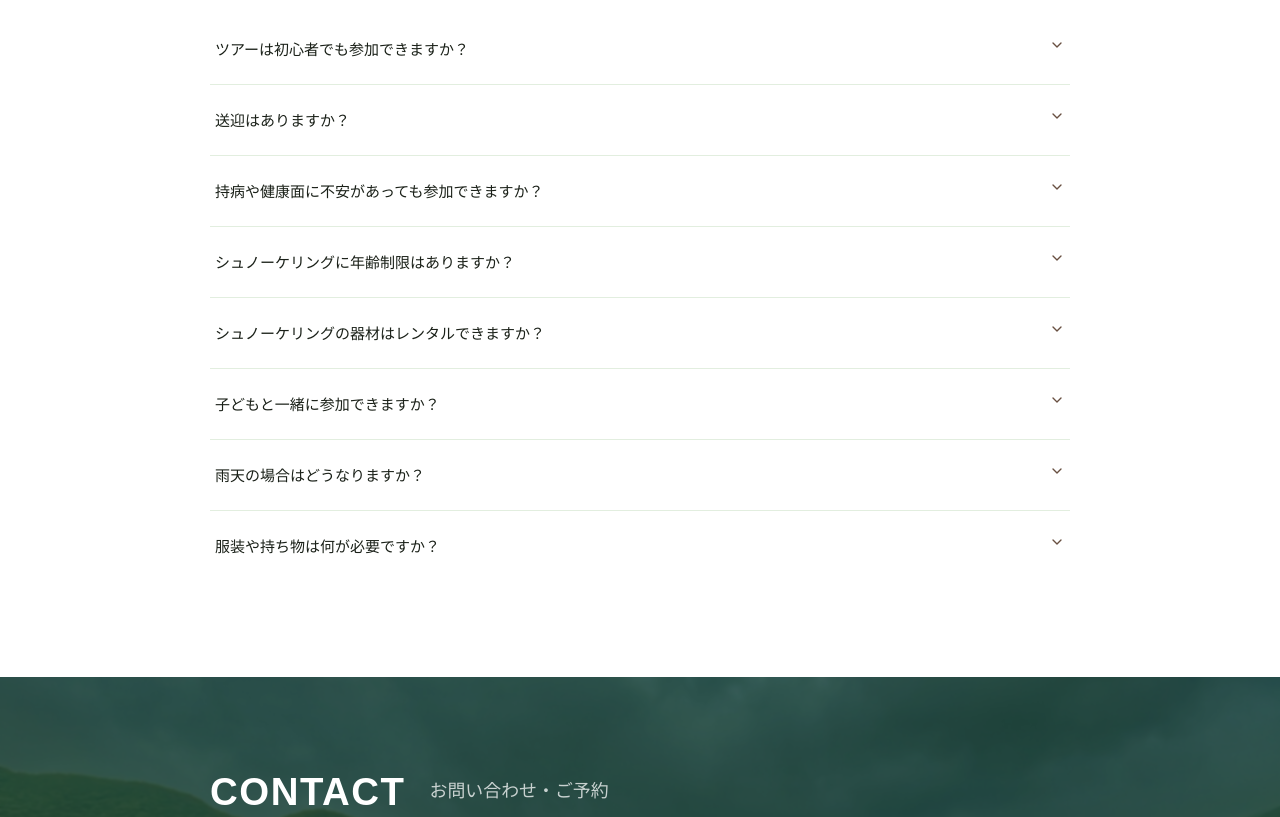
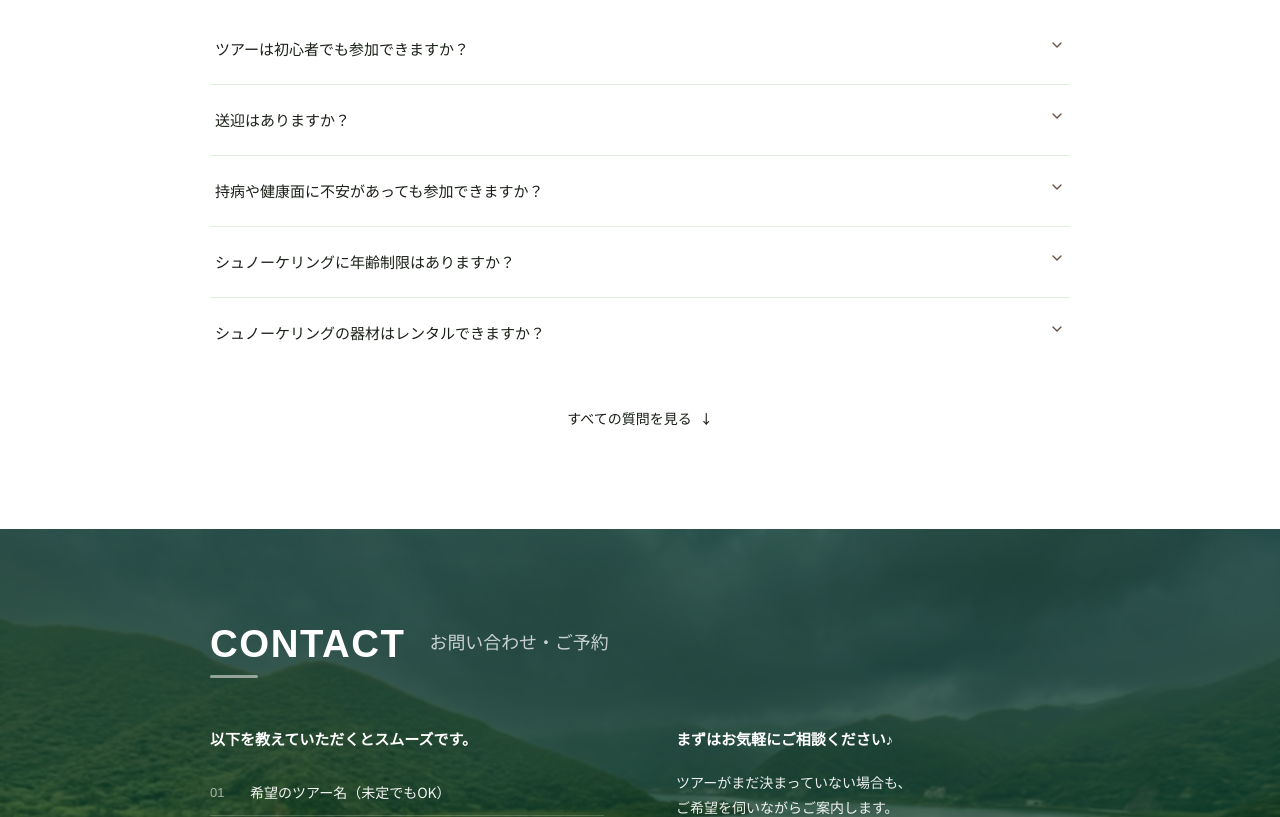
Before and after one commit to ikucha-portfolio/amami-guide-redesign, a React (Vite) app: page / in a window 1280 px wide. Shown: the part 3666-4483 px from the top of the page. Built offline with nearby package versions, Linux system fonts and the light colour scheme.

Commit message:
FAQの折りたたみを追加

```diff
--- a/src/components/Faq.jsx
+++ b/src/components/Faq.jsx
@@ -1,3 +1,4 @@
+import { useState } from "react";
 import { FAQS, COLORS } from "../siteData";
 import SectionHeader from "./common/SectionHeader";
 
@@ -16,6 +17,10 @@ import {
 const C = COLORS;
 
 export default function Faq() {
+  const [showAll, setShowAll] = useState(false);
+
+  const visibleFaqs = showAll ? FAQS : FAQS.slice(0, 5);
+
   return (
     <section
       id="faq"
@@ -29,16 +34,24 @@ export default function Faq() {
           ...CONTAINER,
         }}
       >
+        {/* ========================================
+            Section Header
+        ======================================== */}
+
         <SectionHeader
           title="FAQ"
           subtitle="よくある質問"
         />
 
+        {/* ========================================
+            FAQ Accordion
+        ======================================== */}
+
         <Accordion
           type="single"
           collapsible
         >
-          {FAQS.map((item, i) => (
+          {visibleFaqs.map((item, i) => (
             <AccordionItem
               key={i}
               value={`a-${i}`}
@@ -71,6 +84,54 @@ export default function Faq() {
             </AccordionItem>
           ))}
         </Accordion>
+
+        {/* ========================================
+            Show More / Close
+        ======================================== */}
+
+        {FAQS.length > 5 && (
+          <div
+            style={{
+              display: "flex",
+              justifyContent: "center",
+              marginTop: "36px",
+            }}
+          >
+            <button
+              type="button"
+              onClick={() => setShowAll(!showAll)}
+              style={{
+                display: "inline-flex",
+                alignItems: "center",
+                gap: "8px",
+
+                padding: "4px 8px",
+
+                background: "none",
+                border: "none",
+
+                color: C.text,
+                fontSize: "14px",
+                fontWeight: 500,
+
+                cursor: "pointer",
+              }}
+            >
+              <span>
+                {showAll ? "閉じる" : "すべての質問を見る"}
+              </span>
+
+              <span
+                style={{
+                  fontSize: "13px",
+                  lineHeight: 1,
+                }}
+              >
+                {showAll ? "↑" : "↓"}
+              </span>
+            </button>
+          </div>
+        )}
       </div>
     </section>
   );
```
Lines whose indentation alone changed are shown as unchanged.
